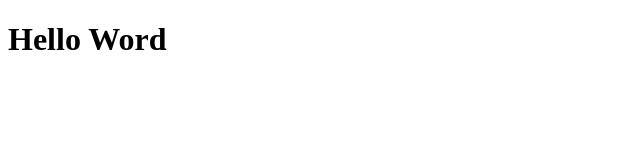
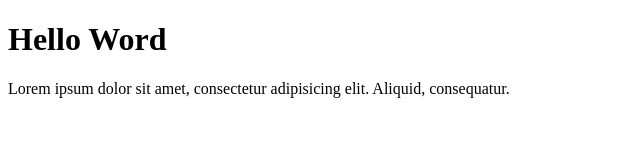
Before and after one commit to Momo1234566-code/learn-git, a plain HTML site: page index.html in a window 1280 px wide. Shown: the whole page, without its empty margins (0-640 px from the left). Drawn offline with Linux system fonts and the light colour scheme.

Commit message:
add some features

```diff
--- a/index.html
+++ b/index.html
@@ -7,5 +7,6 @@
 </head>
 <body>
     <h1>Hello Word</h1>
+    <p>Lorem ipsum dolor sit amet, consectetur adipisicing elit. Aliquid, consequatur.</p>
 </body>
 </html>
```
